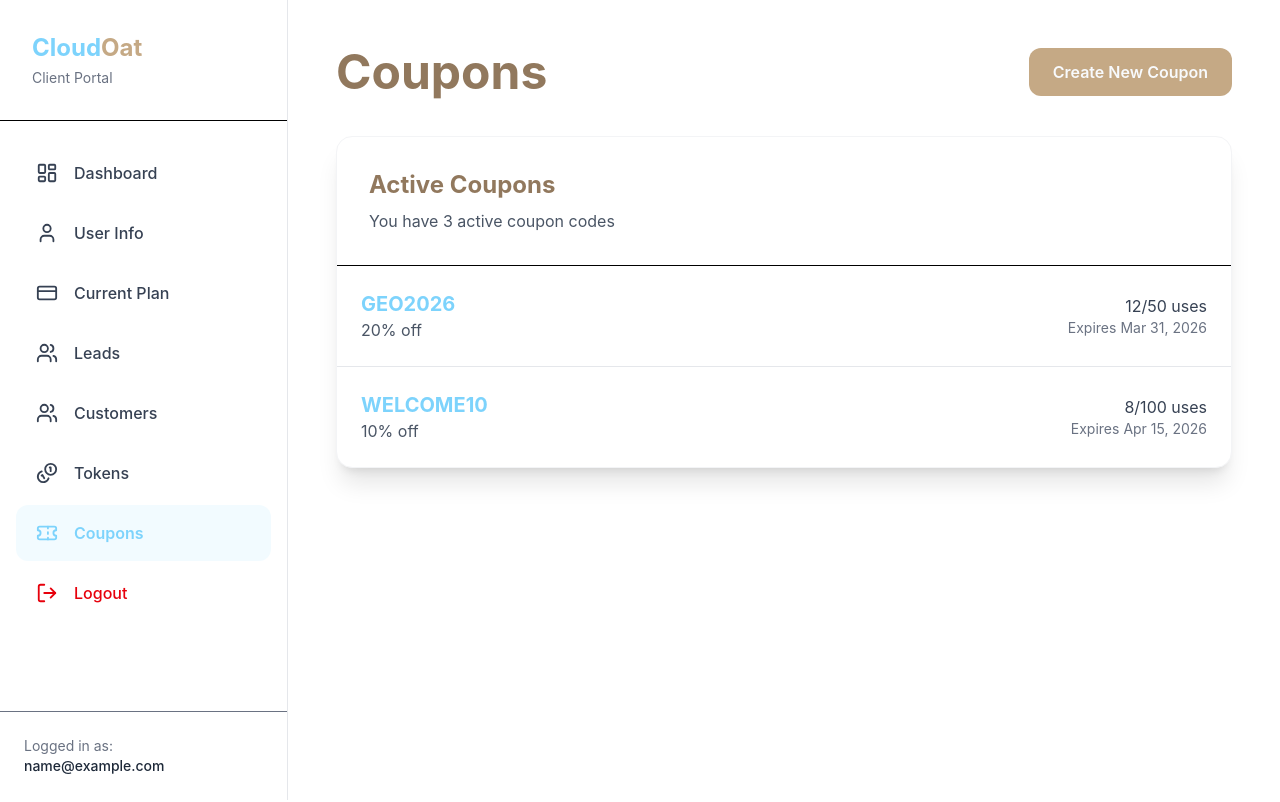
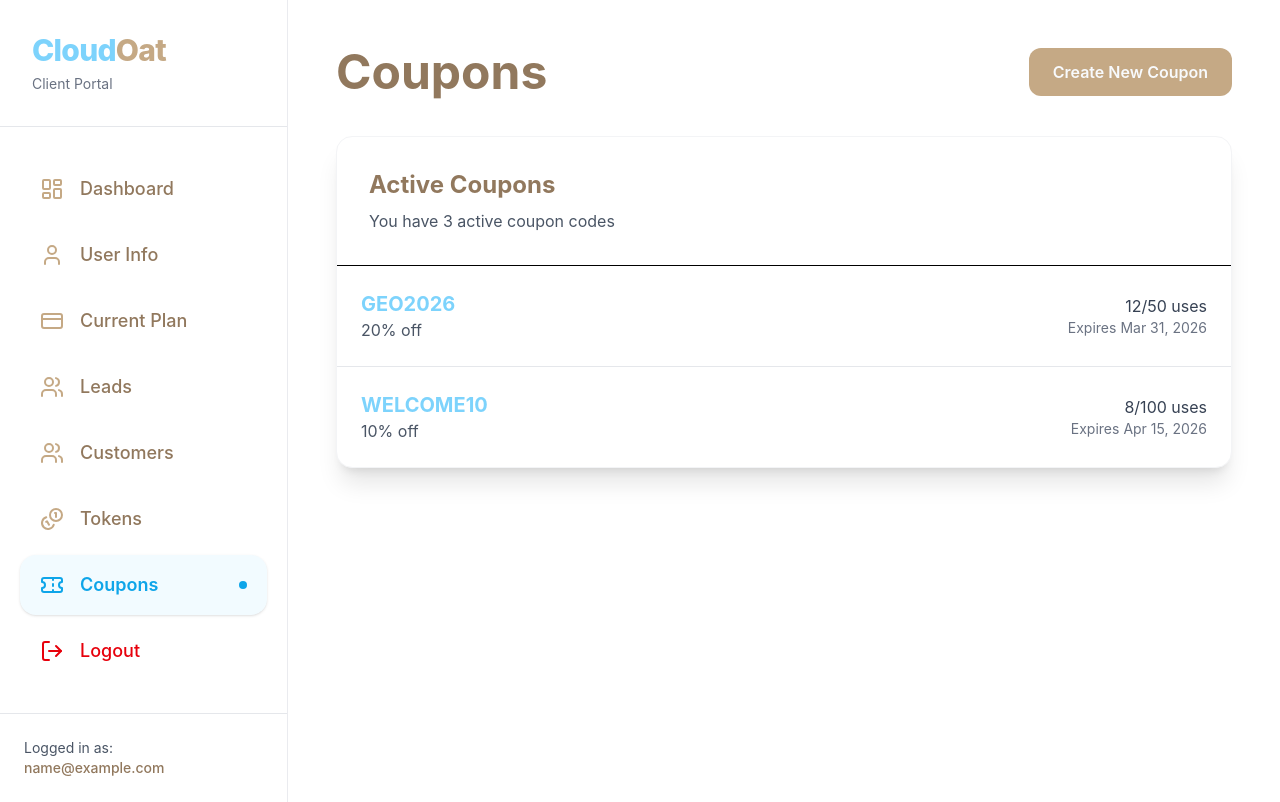
Before and after one commit to 3128065003xshi-bot/CloudOat, a React (Vite) app: page /client-portal/coupons in a window 1280 px wide. Built offline with nearby package versions, Linux system fonts and the light colour scheme; sample sign-in values are in the browser's storage.

Commit message:
client portal left menu font

```diff
--- a/src/pages/client-portal/PortalLayout.tsx
+++ b/src/pages/client-portal/PortalLayout.tsx
@@ -19,7 +19,6 @@ export default function PortalLayout() {
   const location = useLocation();
 
   useEffect(() => {
-    // Simple auth check (replace with real Cognito check later)
     if (localStorage.getItem('isLoggedIn') !== 'true') {
       navigate('/login');
     }
@@ -32,30 +31,33 @@ export default function PortalLayout() {
   };
 
   return (
-    <div className="flex min-h-screen bg-gray-50">
+    <div className="flex min-h-screen bg-cloud">
       {/* Left Sidebar */}
-      <aside className="w-72 bg-white border-r border-gray-200 flex flex-col">
-        <div className="p-8 border-b">
-          <h1 className="text-2xl font-bold">
+      <aside className="w-72 bg-white border-r border-gray-200/80 flex flex-col shadow-sm">
+        {/* Header */}
+        <div className="p-8 border-b border-gray-200">
+          <h1 className="text-3xl font-extrabold tracking-tight">
             <span className="text-sky">Cloud</span>
             <span className="text-oat">Oat</span>
           </h1>
-          <p className="text-sm text-gray-500 mt-1">Client Portal</p>
+          <p className="text-sm text-gray-500 mt-1.5">Client Portal</p>
         </div>
 
-        <nav className="flex-1 px-4 py-6 space-y-1">
+        {/* Navigation */}
+        <nav className="flex-1 px-5 py-8 space-y-1.5">
           {menuItems.map((item) => {
             const isActive = location.pathname === item.path;
+            const baseClasses = "group flex items-center gap-4 px-5 py-4 rounded-2xl transition-all duration-200 font-medium text-lg";
 
             if (item.isLogout) {
               return (
                 <button
                   key="logout"
                   onClick={handleLogout}
-                  className="w-full flex items-center gap-4 px-5 py-4 text-red-600 hover:bg-red-50 rounded-xl transition font-medium"
+                  className={`${baseClasses} text-red-600 hover:bg-red-50/80 hover:text-red-700`}
                 >
-                  <LogOut size={22} />
-                  <span>Logout</span>
+                  <LogOut size={24} className="group-hover:scale-110 transition-transform" />
+                  <span>{item.label}</span>
                 </button>
               );
             }
@@ -63,29 +65,36 @@ export default function PortalLayout() {
             return (
               <Link
                 key={item.label}
-                to={item.path ?? '/client-portal'}
-                className={`flex items-center gap-4 px-5 py-4 rounded-xl transition font-medium ${
+                to={item.path ?? '/client-portal'}   // fallback if somehow undefined
+                className={`${baseClasses} ${
                   isActive
-                    ? 'bg-sky/10 text-sky font-semibold'
-                    : 'text-gray-700 hover:bg-sky/5 hover:text-sky'
+                    ? 'bg-sky/10 text-sky-dark font-semibold shadow-sm'
+                    : 'text-oat-dark hover:bg-sky/5 hover:text-sky-dark'
                 }`}
               >
-                <item.icon size={22} />
+                <item.icon
+                  size={24}
+                  className={`transition-colors ${isActive ? 'text-sky-dark' : 'text-oat'}`}
+                />
                 <span>{item.label}</span>
+                {isActive && (
+                  <div className="ml-auto w-2 h-2 rounded-full bg-sky-dark" />
+                )}
               </Link>
             );
           })}
         </nav>
 
-        <div className="p-6 border-t text-sm text-gray-500">
+        {/* Footer info */}
+        <div className="p-6 border-t border-gray-200 text-sm text-gray-600">
           Logged in as:<br />
-          <span className="font-medium text-gray-800">
+          <span className="font-medium text-oat-dark">
             {localStorage.getItem('userEmail') || 'test@test.com'}
           </span>
         </div>
       </aside>
 
-      {/* Main content – different page loads here */}
+      {/* Main content area */}
       <main className="flex-1 overflow-auto bg-white">
         <Outlet />
       </main>
```
